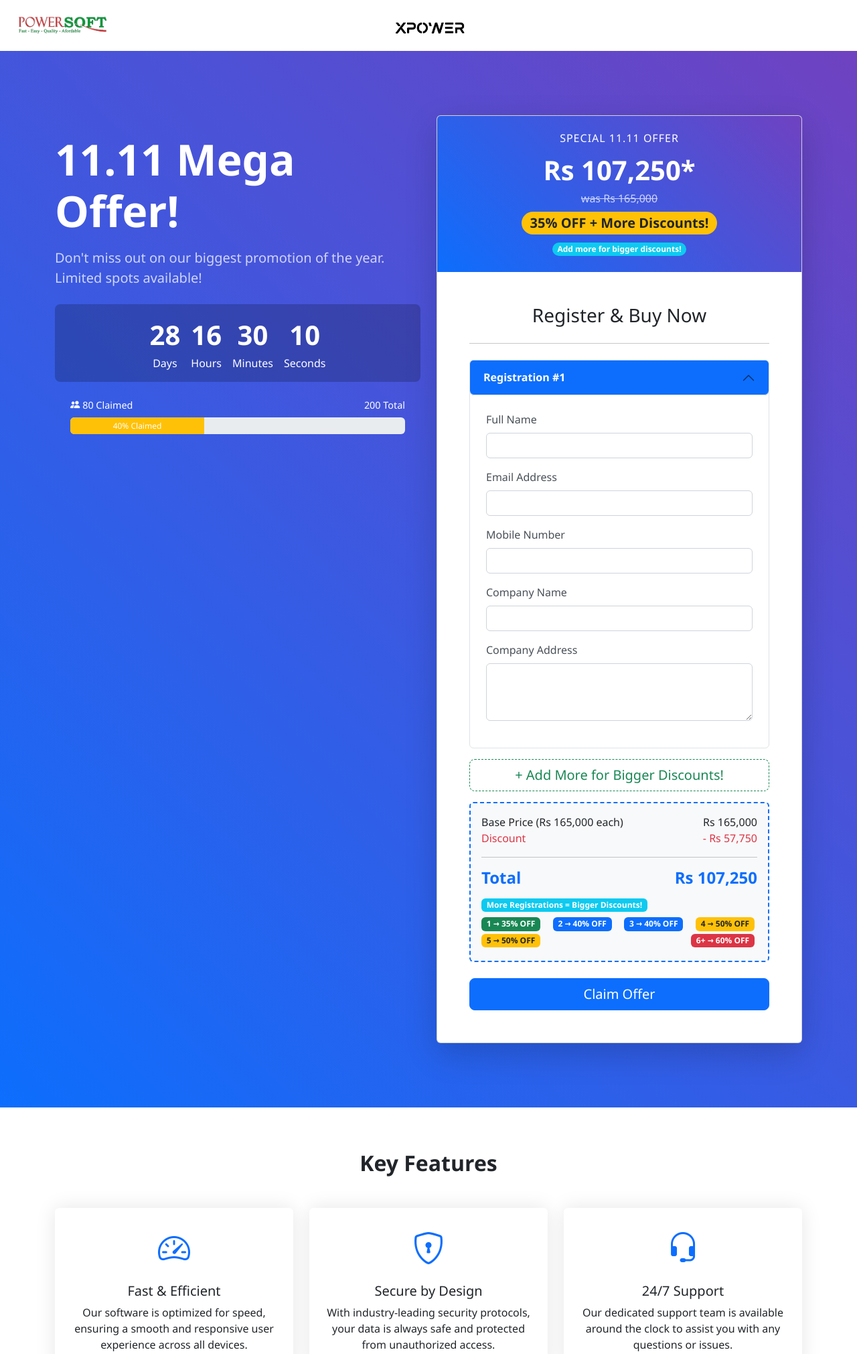
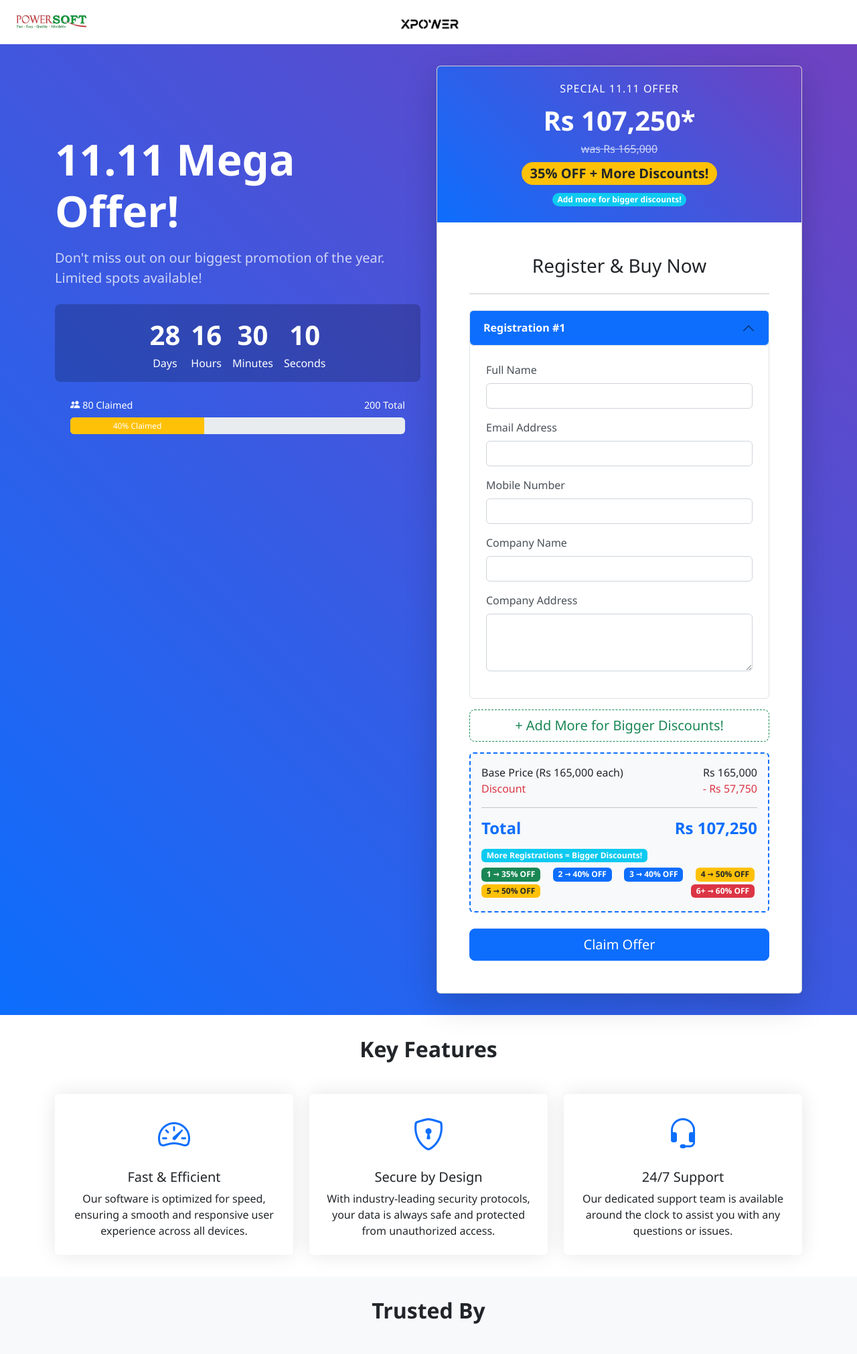
Before and after one commit to th3gh0s8/myWebDev, a PHP site: page / in a window 1280 px wide. Shown: the top 2021 px of the page at 67% size. Run offline with PHP 8.4, Linux system fonts and the light colour scheme; data that the repository does not hold is empty; some libraries are stand-ins or nearby versions.

Commit message:
Reduce padding and update navbar transparency
Decreased padding for hero and section elements, adjusted hero heading size and margin, and changed the navbar to be fully transparent without blur or shadow. These changes improve visual compactness and update the navbar style for a cleaner look.

Co-Authored-By: SLRAPTOR <63906862+SLRAPTOR@users.noreply.github.com>

```diff
--- a/header.php
+++ b/header.php
@@ -10,7 +10,7 @@
     <link rel="stylesheet" href="https://cdn.jsdelivr.net/npm/intl-tel-input@latest/build/css/intlTelInput.min.css">
 </head>
 <body>
-    <nav class="navbar navbar-expand-lg navbar-light bg-light">
+    <nav class="navbar navbar-expand-lg navbar-dark">
         <div class="container-fluid">
             <!-- Left: Company Logo -->
             <a class="navbar-brand" href="#">
--- a/style.css
+++ b/style.css
@@ -8,13 +8,14 @@ body {
 
 .hero {
     background-color: #f8f9fa;
-    padding: 6rem 0;
+    padding: 2rem 0;
     text-align: center;
 }
 
 .hero h1 {
-    font-size: 3.5rem;
+    font-size: 3rem;
     font-weight: 700;
+    margin-bottom: 1rem;
 }
 
 .hero .lead {
@@ -23,7 +24,7 @@ body {
 }
 
 .section-padding {
-    padding: 4rem 0;
+    padding: 2rem 0;
 }
 
 .section-title {
@@ -76,7 +77,7 @@ body {
 /* Promotion Hero Section */
 .hero-promotion {
     background: linear-gradient(45deg, #0d6efd, #6f42c1);
-    padding: 6rem 0;
+    padding: 2rem 0;
 }
 
 .text-white-75 {
@@ -121,6 +122,7 @@ body {
 .navbar {
     /* position: relative; is removed to avoid conflict with fixed-top */
     transition: background-color 0.3s ease-in-out;
+    padding: 0.5rem 0;
 }
 
 /* Fixed navbar styling */
@@ -173,20 +175,54 @@ body {
     position: absolute;
     left: 50%;
     transform: translateX(-50%);
-    height: 60px;
+    height: 50px;
 }
 
 .navbar-logo {
-    height: 50px;
+    height: 40px;
     border-radius: 3px;
     /* Softens the corners slightly */
 }
 
-/* Remove transparency from navbar */
+/* Make navbar transparent */
+.navbar {
+    background: transparent !important;
+    background-color: transparent !important;
+    background-image: none !important;
+    border: none !important;
+    box-shadow: none !important;
+    backdrop-filter: none !important;
+    transition: background-color 0.3s ease-in-out;
+}
+
+
+
+.navbar.navbar-dark {
+    background: transparent !important;
+    background-color: transparent !important;
+}
+
+.navbar.navbar-light {
+    background: transparent !important;
+    background-color: transparent !important;
+}
+
 .navbar.bg-light {
-    background-color: rgba(255, 255, 255, 0.95) !important;
-    backdrop-filter: blur(10px);
-    box-shadow: 0 2px 4px rgba(0,0,0,0.1);
+    background: transparent !important;
+    background-color: transparent !important;
+    background-image: none !important;
+    border: none !important;
+    box-shadow: none !important;
+    backdrop-filter: none !important;
+}
+
+.navbar.navbar-transparent {
+    background: transparent !important;
+    background-color: transparent !important;
+    background-image: none !important;
+    border: none !important;
+    box-shadow: none !important;
+    backdrop-filter: none !important;
 }
 
 /* Form Styling */
```
